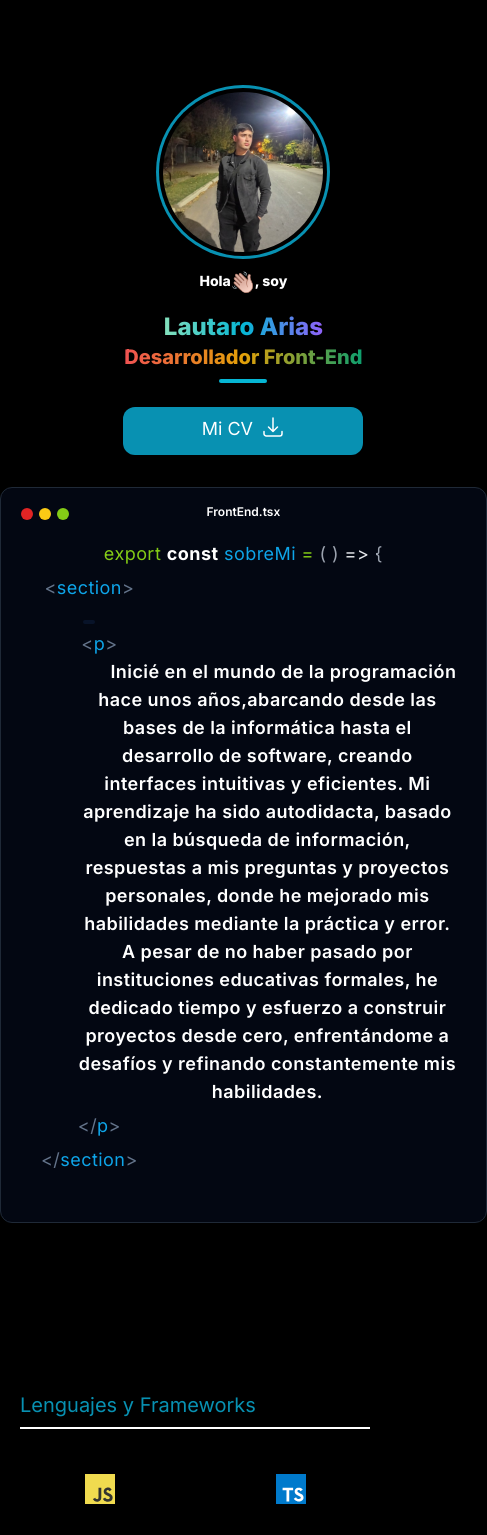
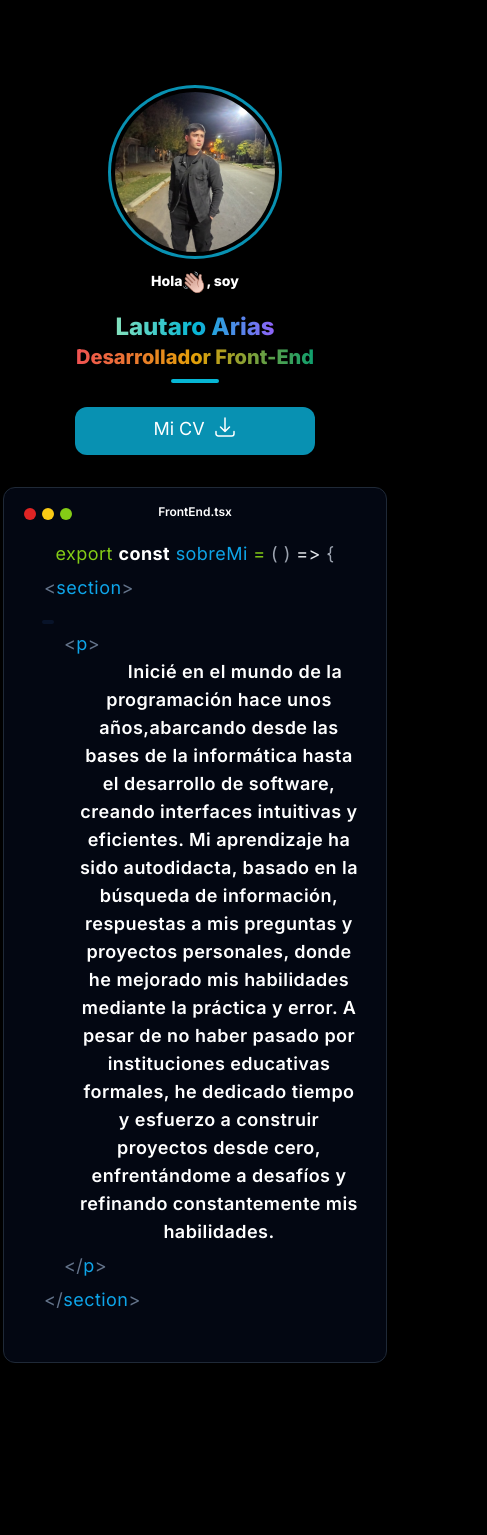
Before and after one commit to lautaro-arias/project-portafolio, a Next.js app: page / in a window 390 px wide. Shown: the top 1535 px of the page, 487 px wide, since content can reach past the window. Built offline with nearby package versions, Linux system fonts and the light colour scheme.

Commit message:
cambio en resolucione de pantalla

```diff
--- a/app/modules/components/descargaCv.tsx
+++ b/app/modules/components/descargaCv.tsx
@@ -8,7 +8,7 @@ import Sobremi from './sobremi';
 const DescargaCv = () => {
   return (
     <>
-      <section className="text-gray-600 body-font py-20  animate__animated animate__fadeIn animate__delay-900ms animate__slower ">
+      <section className="text-gray-600 body-font  py-20  animate__animated animate__fadeIn animate__delay-900ms animate__slower ">
         <div className="mx-auto flex flex-col">
           <div className="lg:w-4/6 mx-auto text-center">
             <div className="flex flex-col text-center mx-auto sm:flex-row mb-10">
@@ -33,7 +33,7 @@ const DescargaCv = () => {
                   </Link>
                 </div>
               </div>
-              <div className=" w-full  lg:w-full   mt-4 pt-4 sm:mt-0 text-center sm:text-left">
+              <div className=" w-96 md:w-full lg:w-full   mt-4 pt-4 sm:mt-0 text-center sm:text-left">
                 <Sobremi />
               </div>
             </div>
--- a/app/modules/components/sobremi.tsx
+++ b/app/modules/components/sobremi.tsx
@@ -1,7 +1,7 @@
 import React from 'react';
 const Sobremi = () => {
     return (
-        <div className="relative  bg-gray-950 p-2 border rounded-xl hover:shadow-md hover:shadow-cyan-600 border-gray-800">
+        <div className=" bg-gray-950 p-2 border rounded-xl hover:shadow-md hover:shadow-cyan-600 border-gray-800">
             <div className="relative flex text-center">
                 <div className="flex pl-3.5 pt-3">
                     <svg viewBox="0 0 24 24" fill="currentColor" className="-ml-0.5 mr-1.5 h-3 w-3 text-red-600">
```
